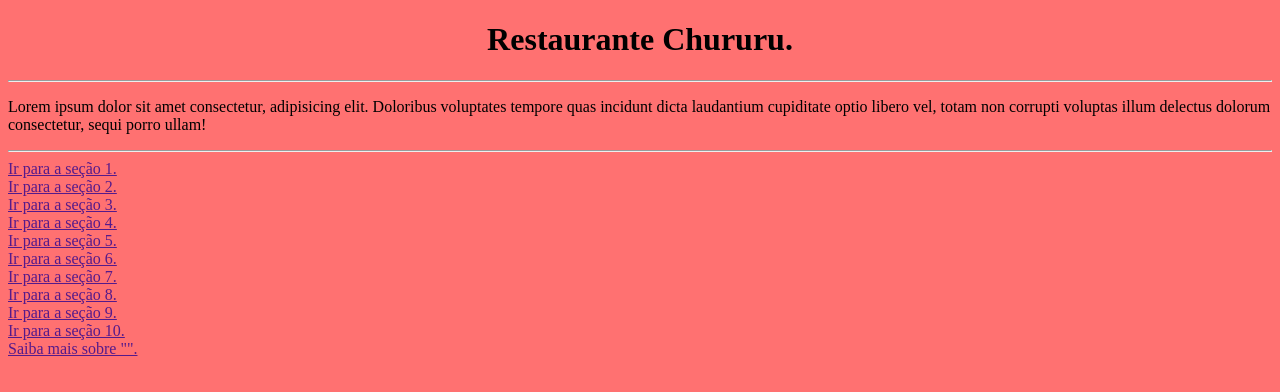
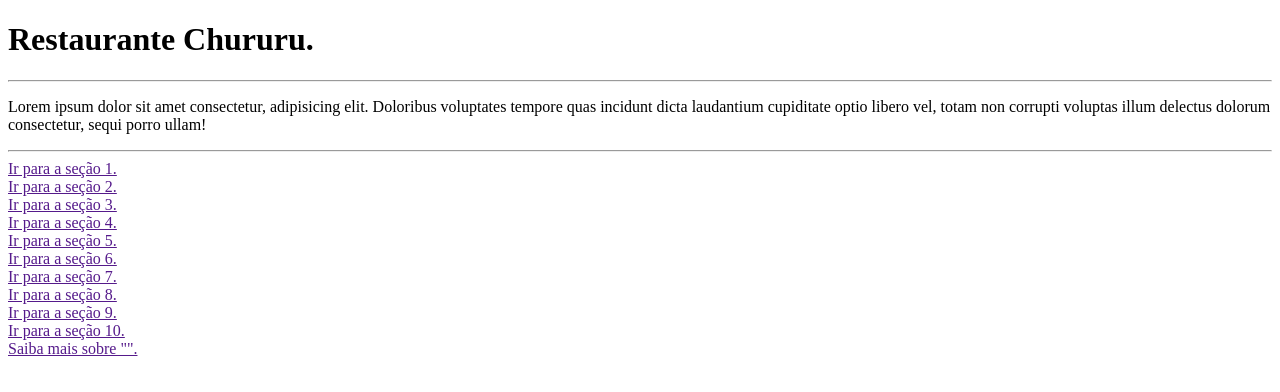
Before and after one commit to AugustoB4/Projeto_AutoriaWeb, a plain HTML site: page index.html in a window 1280 px wide. Drawn offline with Linux system fonts and the light colour scheme.

Commit message:
Update index.html

```diff
--- a/index.html
+++ b/index.html
@@ -4,18 +4,6 @@
     <meta charset="UTF-8">
     <meta name="viewport" content="width=device-width, initial-scale=1.0">
     <title>Página Inicial</title>
-    <style>
-        h1 {
-            text-align: center;
-
-        }
-        a {
-            cursor: pointer;
-        }
-        body {
-            background-color: rgb(255, 113, 113);
-        }
-    </style>
 </head>
 <body>
     <h1>Restaurante Chururu.</h1>
```
